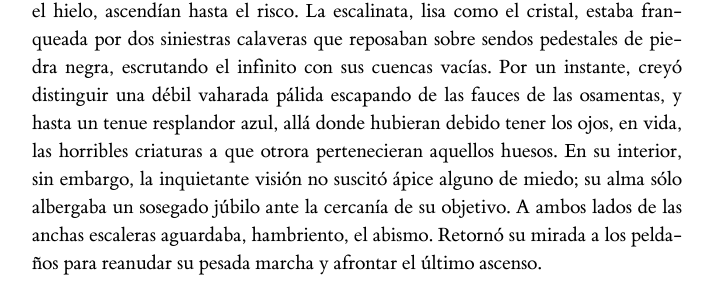
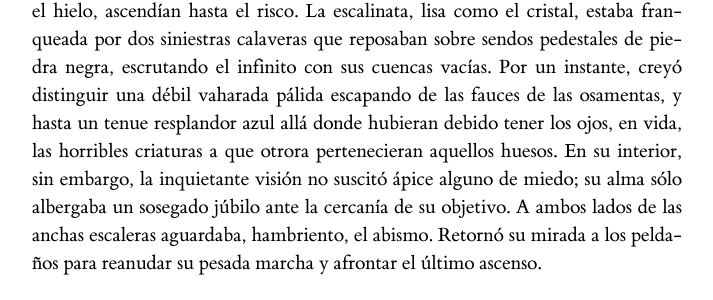
Before and after one commit to kalrish/blog, a Jekyll site: the page built from es/creations/tales/_posts/2018-02-07-ascensoalacima.html, in a window 1280 px wide and 900 px high, scrolled down 721 px. Shown: the part 289-589 px from the top of the window, without its empty margins (283-996 px from the left). Built offline with Jekyll 4.4.1, drawn with Linux system fonts in a browser that asks for light colours; some of the changed text lies outside the part shown.

Commit message:
delete a comma

```diff
--- a/es/creations/tales/_posts/2018-02-07-ascensoalacima.html
+++ b/es/creations/tales/_posts/2018-02-07-ascensoalacima.html
@@ -9,7 +9,7 @@ comments: true
 <!--more-->
 <p>Nada sentía. Nada pensaba. En su conciencia, una vacuidad absoluta y perfecta ocupaba el lugar que antes tomaran pasiones, deseos, dudas y dolores. Su misma persona se le antojaba nula, inexistente; al mismo tiempo un ente opaco y transparente, una abstracción disuelta, deshilvanada. Sólo la visión del último risco suscitó en él una emoción, un leve atisbo de la calidez que lo acompañara cuando comenzó el ascenso. Un momento después, incluso esa leve ondulación desapareció, dejando en calma el vasto océano que era su mente. Una eternidad se contenía en cada instante, homogénea en su ininteligible pluralidad.</p>
 <p>Alzó la mirada. Despertar del profundo letargo en que se hallaba sumido le fue doloroso, como desprenderse del cálido abrazo del lecho en una noche fría, mas en la propia<!-- misma — no --> imposición de su voluntad halló un placer superior. El viento, ávido, retiró la capucha de su cara y azotó sin piedad su rostro, pugnando por liberarlo de, o acaso enterrarlo aún más en, la anulación anímica, la cúspide espiritual en que se hallaba sumido.</p>
-<p>Caminó con decisión hasta el primero de los peldaños que, tallados en la roca y en el hielo, ascendían hasta el risco. La escalinata, lisa como el cristal, estaba franqueada<!-- guardada --> por dos siniestras calaveras que reposaban sobre sendos pedestales de piedra negra, escrutando el infinito con sus cuencas vacías. Por un instante, creyó distinguir una débil vaharada pálida escapando de las fauces de las osamentas, y hasta un tenue resplandor azul, allá donde hubieran debido tener los ojos, en vida, las horribles criaturas a<!-- a las que ... --> que otrora pertenecieran aquellos huesos. En su interior, sin embargo, la inquietante visión no suscitó ápice alguno de miedo; su alma sólo albergaba un sosegado júbilo ante la cercanía de su objetivo. A ambos lados de las anchas escaleras aguardaba, hambriento, el abismo. Retornó su mirada a los peldaños para reanudar su pesada marcha y afrontar el último ascenso.</p>
+<p>Caminó con decisión hasta el primero de los peldaños que, tallados en la roca y en el hielo, ascendían hasta el risco. La escalinata, lisa como el cristal, estaba franqueada<!-- guardada --> por dos siniestras calaveras que reposaban sobre sendos pedestales de piedra negra, escrutando el infinito con sus cuencas vacías. Por un instante, creyó distinguir una débil vaharada pálida escapando de las fauces de las osamentas, y hasta un tenue resplandor azul allá donde hubieran debido tener los ojos, en vida, las horribles criaturas a<!-- a las que ... --> que otrora pertenecieran aquellos huesos. En su interior, sin embargo, la inquietante visión no suscitó ápice alguno de miedo; su alma sólo albergaba un sosegado júbilo ante la cercanía de su objetivo. A ambos lados de las anchas escaleras aguardaba, hambriento, el abismo. Retornó su mirada a los peldaños para reanudar su pesada marcha y afrontar el último ascenso.</p>
 <p>Comenzó a ser asaltado por recuerdos que creía olvidados, jirones de la vida que había sacrificado por el destino al que se consagró. Observó surgir en su corazón la angustia, la rabia, el enraizamiento de ésta, el odio, y también la pena, la desdicha y la tristeza ante tales imágenes. Y cerca estuvieron de socavar su determinación; expuesta a sus sentimientos, su voluntad aparecía frágil, como un cristal en riesgo de hacerse añicos. Llegó a percibir aquel pueril deseo de compadecerse de sí mismo, de insuflarse, mediante artificios de su mente, más y más lástima, hasta desollar su espíritu y caer rendido, sin más ánimo que de sumisión, ante el mundo que él mismo despojaba de bondad para aceptar con mayor facilidad su desdichada condición. Con cada paso sentía tremolar aquellas emociones, como criaturas moribundas retorciéndose en sus últimos estertores, debatiéndose contra un final inexorable. Se aferró al reducto inexpugnable que en su interior resistía, impertérrito, el embate de sus emociones contrapuestas, y con esfuerzo titánico acometió los siguientes peldaños.</p>
 <p>Dos pequeños monolitos, de una piedra negra semejante, por su textura, al metal de su armadura, señalaban el final de la escalinata. Cruzó entre ellos y caminó con decisión hasta el borde, deshaciéndose con displicencia del frío que lo había acunado. <q>No</q>, pensó. <q>Éste es el verdadero frío</q>.</p>
 <p>Y la garganta se extendió ante él, inmensa, inconmensurablemente vasta. El viento rugió a su llegada, haciendo restallar la capa a su espalda, y a sus oídos llevó el lamento de los que, sin descanso, aún clamaban al cielo por el cruel destino que sin misericordia habían sufrido.</p>
```
